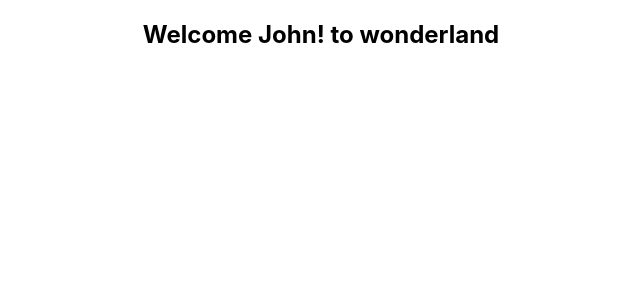
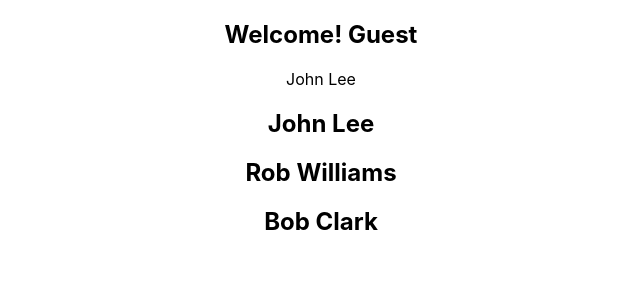
Before and after one commit to ayush-devshark/React-TypeScript, a React (Create React App) app: page / in a window 1280 px wide. Shown: the top 300 px of the page, without its empty margins (319-959 px from the left). Built offline with nearby package versions, Linux system fonts and the light colour scheme.

Commit message:
add types for props - basics

```diff
--- a/src/App.tsx
+++ b/src/App.tsx
@@ -1,10 +1,33 @@
 import './App.css';
 import Greet from './components/Greet';
+import Person from './components/Person';
+import PersonList from './components/PersonList';
 
 function App() {
+    const personName = {
+        first: 'John',
+        last: 'Lee',
+    };
+
+    const nameList = [
+        {
+            first: 'John',
+            last: 'Lee',
+        },
+        {
+            first: 'Rob',
+            last: 'Williams',
+        },
+        {
+            first: 'Bob',
+            last: 'Clark',
+        },
+    ];
     return (
         <div className='App'>
-            <Greet name='John' />
+            <Greet name='John' messageCount={20} isLoogedIn={false} />
+            <Person name={personName} />
+            <PersonList names={nameList} />
         </div>
     );
 }
--- a/src/components/Greet.tsx
+++ b/src/components/Greet.tsx
@@ -2,12 +2,21 @@ import React from 'react';
 
 type GreetProps = {
     name: String;
+    messageCount: number;
+    isLoogedIn: boolean;
 };
 
 const Greet = (props: GreetProps) => {
     return (
         <div>
-            <h2>Welcome {props.name}! to wonderland</h2>
+            {props.isLoogedIn ? (
+                <h2>
+                    Welcome {props.name}! to wonderland. You have
+                    {props.messageCount} hosts assigned to you.
+                </h2>
+            ) : (
+                <h2>Welcome! Guest</h2>
+            )}
         </div>
     );
 };
--- /dev/null
+++ b/src/components/Person.tsx
@@ -0,0 +1,18 @@
+import React from 'react';
+
+type PersonProps = {
+    name: {
+        first: String;
+        last: String;
+    };
+};
+
+const Person = (props: PersonProps) => {
+    return (
+        <div>
+            {props.name.first} {props.name.last}
+        </div>
+    );
+};
+
+export default Person;
--- /dev/null
+++ b/src/components/PersonList.tsx
@@ -0,0 +1,22 @@
+import React from 'react';
+
+type PersonListProps = {
+    names: {
+        first: String;
+        last: String;
+    }[];
+};
+
+const PersonList = (props: PersonListProps) => {
+    return (
+        <div>
+            {props.names.map((name, i) => (
+                <h2 key={i}>
+                    {name.first} {name.last}
+                </h2>
+            ))}
+        </div>
+    );
+};
+
+export default PersonList;
```
Also changed, not shown: 1 other file (tests, documents, lock files or other folders).
